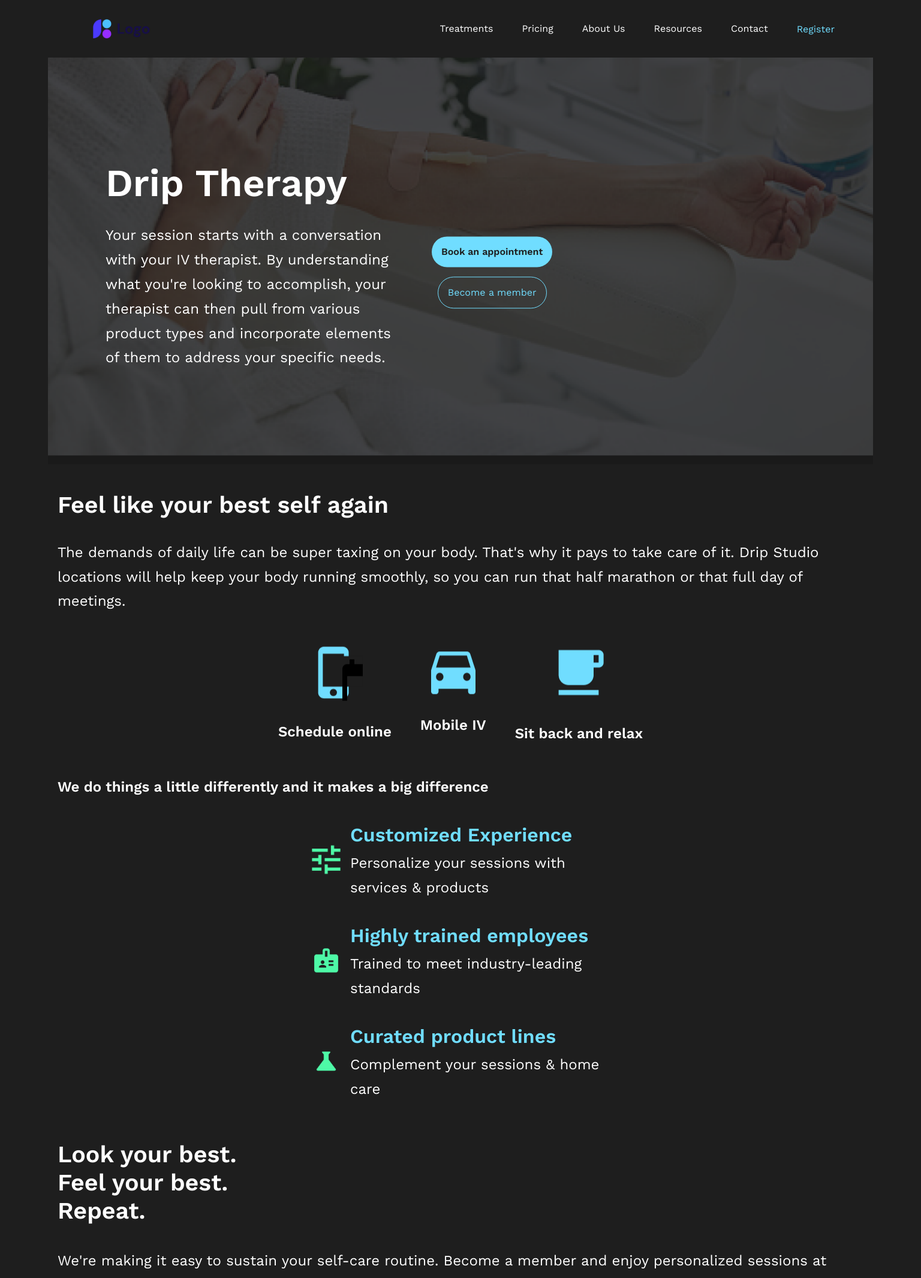
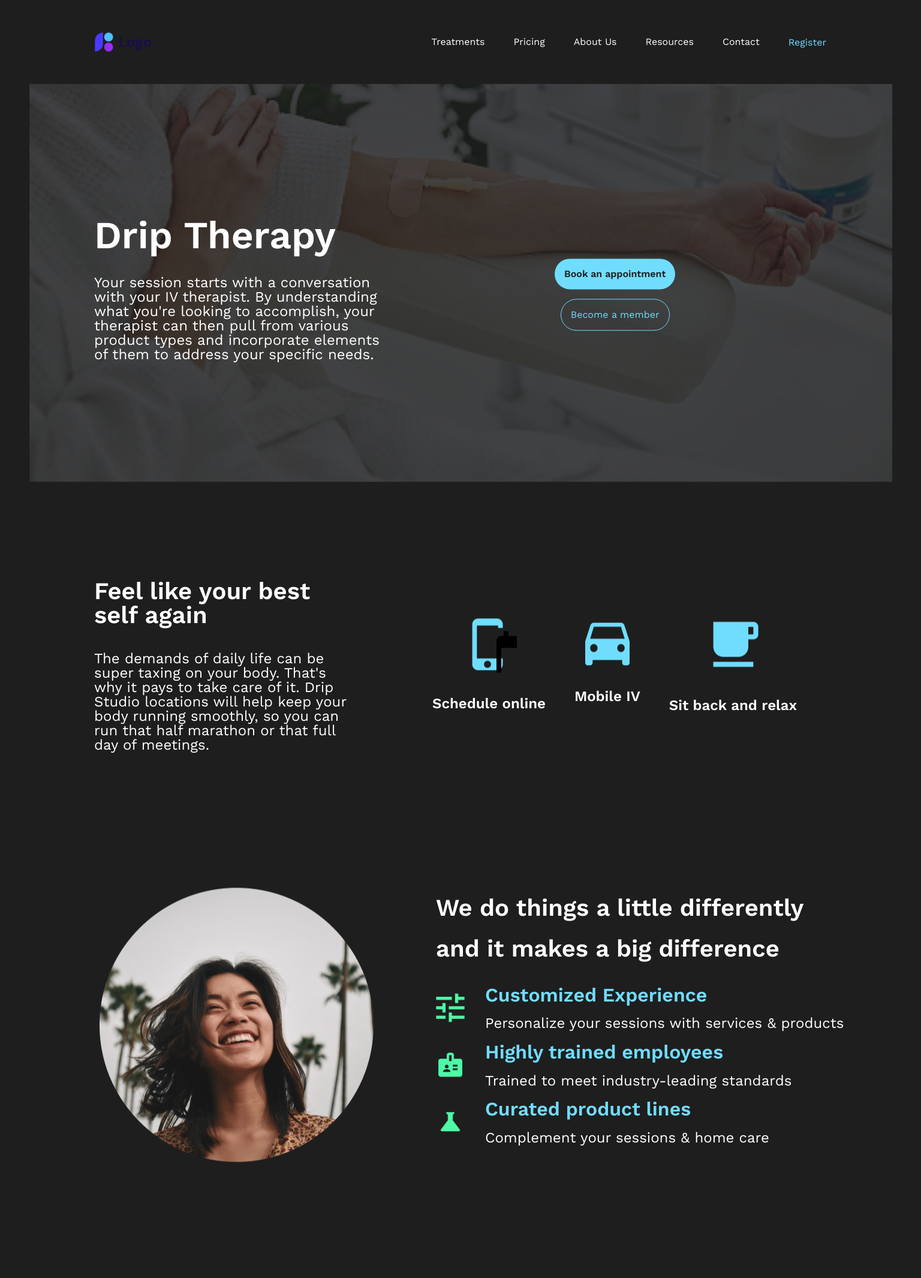
Before and after one commit to thebeatlesphan/react-iv, a React (Create React App) app: page / in a window 1536 px wide. Shown: the top 2131 px of the page at 60% size. Built offline with nearby package versions, Linux system fonts and the light colour scheme.

Commit message:
landing page complete'

```diff
--- a/src/Landing/Navigation/Navigation.js
+++ b/src/Landing/Navigation/Navigation.js
@@ -5,6 +5,7 @@ import NavButton from "../../Components/Button/NavButton";
 
 const Navigation = (props) => {
   return (
+    <div className={classes.container}>
       <nav>
         <div className={classes.left}>
           <div className={classes.hamburger} onClick={props.sidebar}>
@@ -23,6 +24,7 @@ const Navigation = (props) => {
           <NavButton>Register</NavButton>
         </div>
       </nav>
+    </div>
   );
 };
 
--- a/src/Landing/Navigation/Navigation.module.css
+++ b/src/Landing/Navigation/Navigation.module.css
@@ -1,12 +1,16 @@
-nav {
+.container {
   position: sticky;
   top: 0;
+  z-index: 1;
+  background-color: #1e1e1e;
+}
+
+nav {
   display: flex;
   padding: 0.5em 1em;
   background-color: #1e1e1e;
   justify-content: space-between;
   align-items: center;
-  z-index: 1;
 }
 
 .left {
@@ -43,13 +47,25 @@ nav {
   width: max-content;
 }
 
-@media (min-width: 65em) {
+@media (min-width: 1440px) {
+  .container {
+    display: flex;
+    justify-content: center;
+    width: 100vw;
+  }
+
   nav {
-    padding: 2em 9em;
+    width: 1220px;
+    height: 140px;
+    padding: 0.5em 0;
   }
 
   .hamburger {
     display: none;
+  }
+
+  .logo {
+    margin-left: 0;
   }
 
   .options p {
@@ -61,7 +77,6 @@ nav {
   }
 }
 
-
 /*
 mobile min: 16pt
 mobile padding: 16px or 24px
--- a/src/Landing/TitlePage/TitlePage.js
+++ b/src/Landing/TitlePage/TitlePage.js
@@ -8,6 +8,8 @@ import cup from "../../Images/cafe.png";
 import equalizer from "../../Images/custom.png";
 import cases from "../../Images/Badge.png";
 import science from "../../Images/Science.png";
+import girl from "../../Images/girl.png";
+import welcome from "../../Images/welcome.png";
 
 const TitlePage = () => {
   return (
@@ -59,6 +61,8 @@ const TitlePage = () => {
 
         {/* THIRD SECTION */}
         <div className={classes.thirdSection}>
+          <img src={girl} className={classes.girl}></img>
+          <div className={classes.thirdRight}>
             <h2>
               We do things a little differently and it makes a big difference
             </h2>
@@ -86,9 +90,11 @@ const TitlePage = () => {
               </div>
             </div>
           </div>
+        </div>
 
         {/* FOURTH SECTION */}
         <div className={classes.fourthSection}>
+          <div>
             <h2>
               <span>Look your best.</span>
               <span>Feel your best.</span>
@@ -102,6 +108,8 @@ const TitlePage = () => {
             <div className={classes.fourthButton}>
               <Button2>Book an appointment</Button2>
             </div>
+          </div>
+          <img src={welcome} alt="" className={classes.welcome}></img>
         </div>
 
         {/* FIFTH SECTION */}
--- a/src/Landing/TitlePage/TitlePage.module.css
+++ b/src/Landing/TitlePage/TitlePage.module.css
@@ -5,9 +5,10 @@
   transform: translateY(-0.1em);
 
   --fs-h1: clamp(2rem, 2rem + 3vw, 4rem);
-  --fs-h2: clamp(1rem, 1.5rem + 1vw, 2.5rem);
+  --fs-h2: clamp(1rem, 2rem + 1vw, 2.5rem);
   --fs-h3: clamp(1rem, 1.2rem + 1vw, 2rem);
   --fs-p: clamp(1rem, 1rem + 1vw, 1.5rem);
+  --lh-p: 1.5rem;
 }
 
 .container2 {
@@ -35,6 +36,7 @@
 
 .title p {
   font-size: var(--fs-p);
+  line-height: var(--lh-p);
 }
 .titleButton {
   display: flex;
@@ -54,22 +56,19 @@
   margin-bottom: 1.5em;
 }
 
-@media (min-width: 65em) {
-  .container {
-    padding: 0 5em;
-  }
-
+@media (min-width: 1440px) {
   .title {
-    height: 85vh;
+    height: 665px;
     display: flex;
     align-items: center;
-    gap: clamp(1em, 3rem, 292px);
-    padding-top: 0;
-    padding-left: clamp(1rem, 5rem, 109px);
+    gap: 292px;
+    padding: 0;
   }
 
   .title > div:first-child {
-    width: 32em;
+    width: 476px;
+    margin-left: 109px;
+    padding: 0;
   }
 
   .titleButton {
@@ -95,6 +94,7 @@
 
 .secondHeading > p {
   font-size: var(--fs-p);
+  line-height: var(--lh-p);
 }
 
 .secondTitle h2 {
@@ -134,10 +134,37 @@
   }
 }
 
+@media (min-width: 1440px) {
+  .secondTitle {
+    flex-direction: row;
+    margin-left: 109px;
+    padding: 0;
+    margin-top: 163px;
+  }
+
+  .secondHeading {
+    width: 439px;
+    margin-right: 125px;
+    padding: 0;
+  }
+
+  .images {
+    padding: 0;
+  }
+}
+
 /* THIRD SECTIOn */
 .thirdSection {
   color: white;
   padding: 1em;
+}
+
+.girl {
+  display: none;
+}
+
+.thirdSection > div > h2 {
+  font-size: var(--fs-h2);
 }
 
 .points {
@@ -169,6 +196,38 @@
   font-size: var(--fs-p);
 }
 
+@media (min-width: 1440px) {
+  .girl {
+    display: block;
+    width: 457px;
+    height: 457px;
+    margin-right: 104px;
+    margin-left: 102px;
+  }
+
+  .thirdSection {
+    display: flex;
+    margin-top: 210px;
+  }
+
+  .thirdSection > div > h2 {
+    width: 646px;
+  }
+
+  .point {
+    justify-content: flex-start;
+  }
+
+  .point > div {
+    padding: 0;
+    margin-left: 34px;
+  }
+
+  .point > div > p {
+    width: 707px;
+  }
+}
+
 /* FOURTH SECTION */
 .fourthSection {
   color: white;
@@ -188,12 +247,42 @@
 
 .fourthSection p {
   font-size: var(--fs-p);
+  line-height: var(--lh-p);
   margin-bottom: 1em;
 }
 
 .fourthButton {
   display: flex;
   justify-content: center;
+}
+
+@media (min-width: 1440px) {
+  .fourthSection {
+    display: flex;
+    align-items: center;
+    justify-content: space-between;
+    margin-top: 169px;
+    padding-bottom: 0;
+  }
+
+  .fourthSection > div {
+    margin-left: 109px;
+    width: 439px;
+  }
+
+  .fourthSection > div > p {
+    margin-bottom: 64px;
+    margin-top: 47px;
+  }
+
+  .fourthButton {
+    justify-content: flex-start;
+  }
+
+  .welcome {
+    width: 788px;
+    height: 678px;
+  }
 }
 
 /* FIFTH SECTION */
@@ -214,3 +303,9 @@
   font-size: var(--fs-h2);
   margin-bottom: 1em;
 }
+
+@media (min-width: 1440px) {
+  .fifthSection {
+    height: 678px;
+  }
+}
```
Lines whose indentation alone changed are shown as unchanged.
